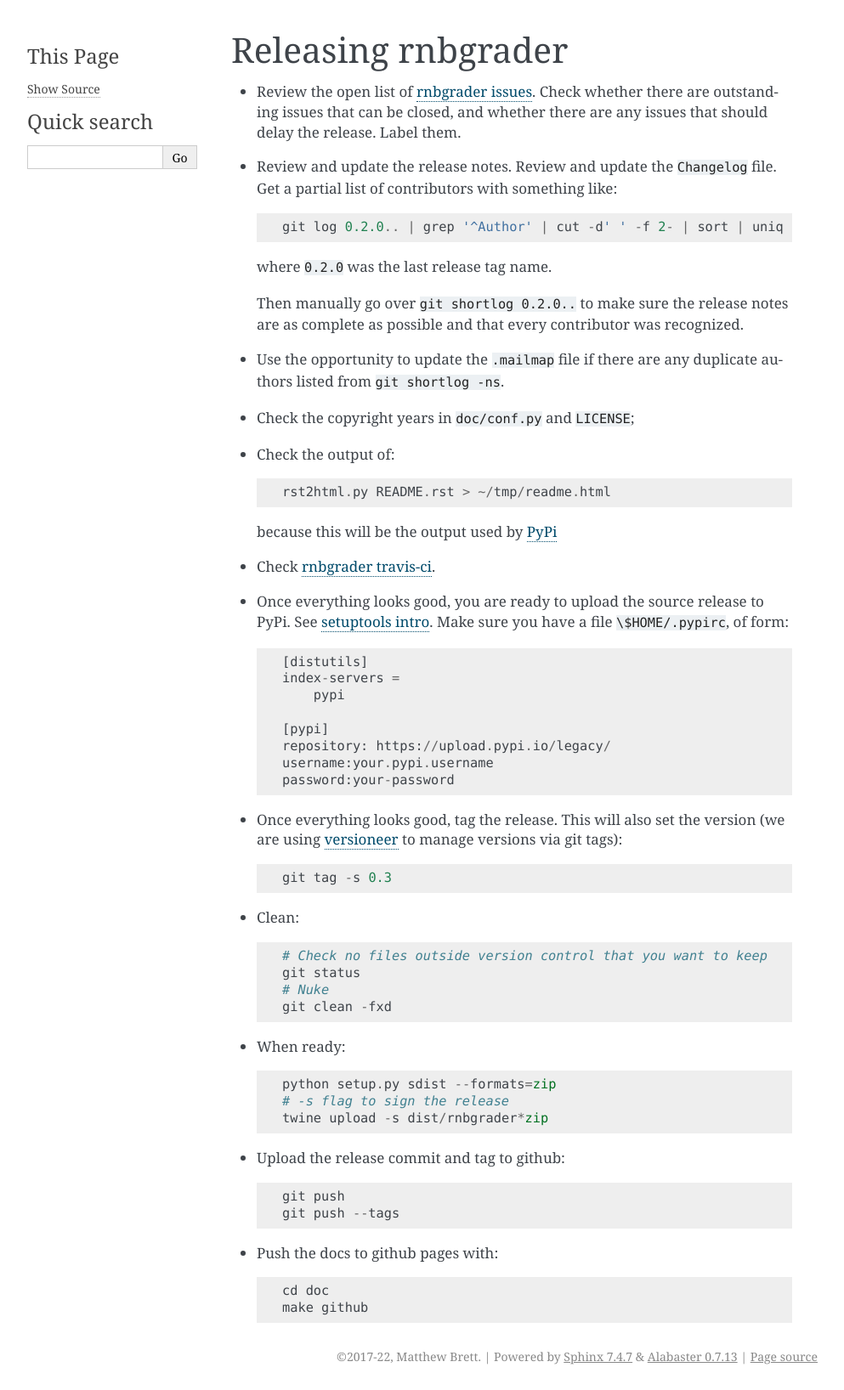
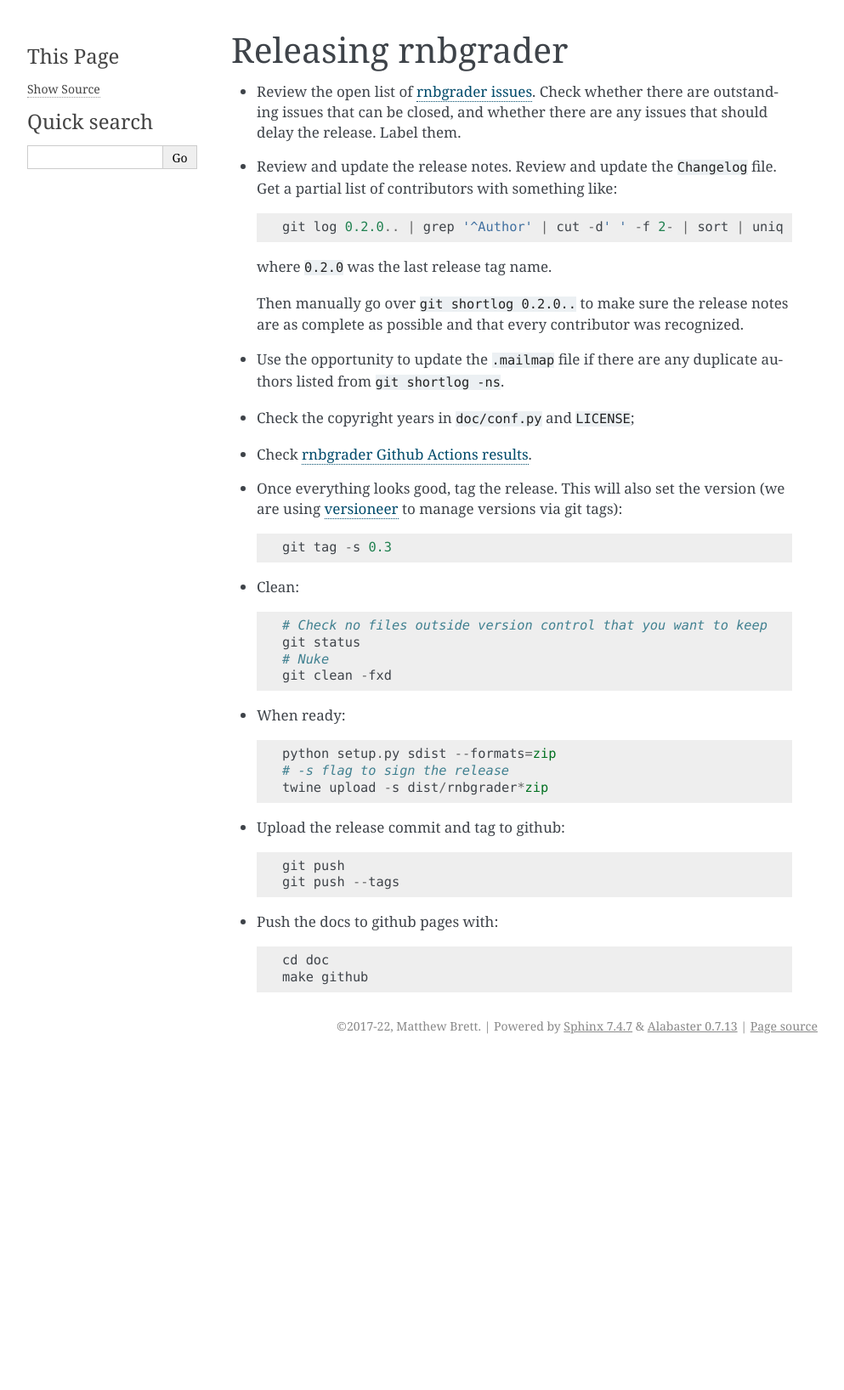
Before and after one commit to matthew-brett/rnbgrader, a Sphinx documentation site: the page built from doc/devel/make_release.rst, in a window 1280 px wide. Shown: the whole page at 85% size, without its empty margins (148-1141 px from the left). Built offline with Sphinx 7.4.7, drawn with Linux system fonts in a browser that asks for light colours; after the commit the page ends 1247 px from its top, so only the background shows below that.

Commit message:
Update make_release document

```diff
--- a/doc/devel/make_release.rst
+++ b/doc/devel/make_release.rst
@@ -21,29 +21,12 @@
 
 * Check the copyright years in ``doc/conf.py`` and ``LICENSE``;
 
-* Check the output of::
+* Check `rnbgrader Github Actions results
+  <https://github.com/matthew-brett/rnbgrader/actions>`_.
 
-    rst2html.py README.rst > ~/tmp/readme.html
-
-  because this will be the output used by PyPi_
-
-* Check `rnbgrader travis-ci`_.
-
-* Once everything looks good, you are ready to upload the source release to
-  PyPi.  See `setuptools intro`_.  Make sure you have a file
-  ``\$HOME/.pypirc``, of form::
-
-    [distutils]
-    index-servers =
-        pypi
-
-    [pypi]
-    repository: https://upload.pypi.io/legacy/
-    username:your.pypi.username
-    password:your-password
-
-* Once everything looks good, tag the release.  This will also set the version
-  (we are using versioneer_ to manage versions via git tags)::
+* Once everything looks good, tag the release.  This will also set
+  the version (we are using versioneer_ to manage versions via git
+  tags)::
 
     git tag -s 0.3
 
```
